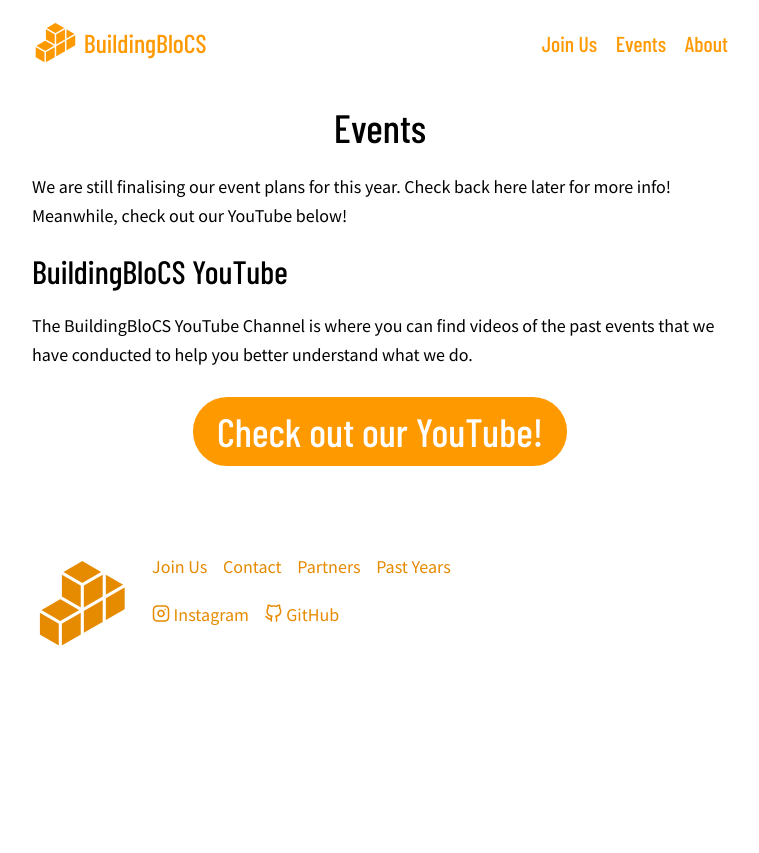
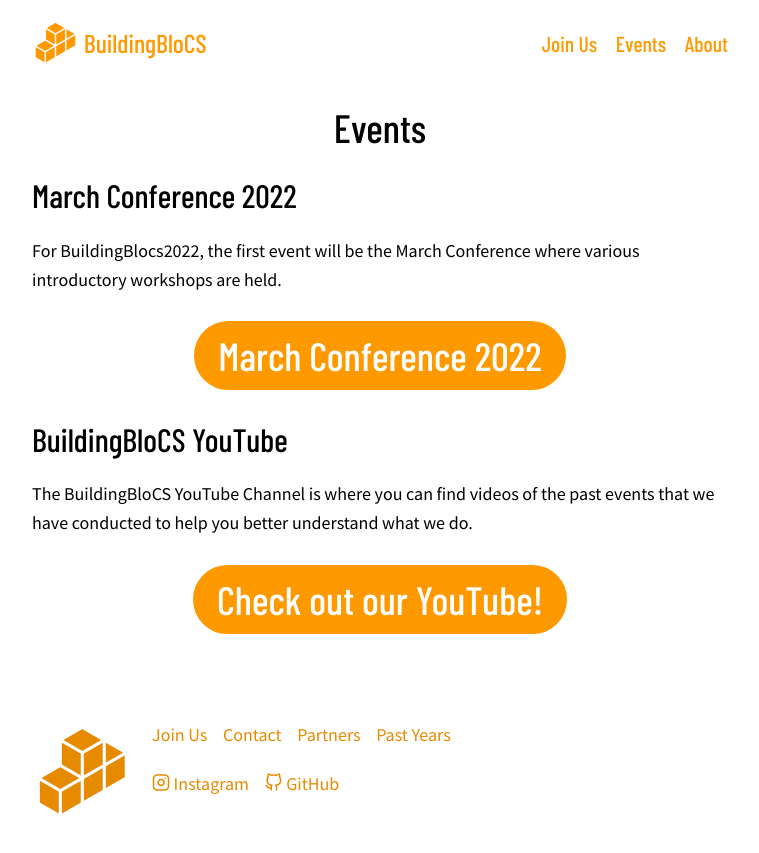
Before and after one commit to buildingblocs/2022, a Jekyll site: the page built from events/index.md, in a window 1280 px wide. Shown: the top 853 px of the page, without its empty margins (260-1019 px from the left). Built offline with Jekyll 4.4.1, drawn with Linux system fonts in a browser that asks for light colours; some web fonts are replaced; our own code applies the rules of GitHub Pages for plain Markdown files.

Commit message:
March Conference Link

```diff
--- a/events/index.md
+++ b/events/index.md
@@ -4,7 +4,9 @@ layout: default
 
 # Events
 
-We are still finalising our event plans for this year. Check back here later for more info! Meanwhile, check out our YouTube below!
+## March Conference 2022
+For BuildingBlocs2022, the first event will be the March Conference where various introductory workshops are held.
+# <a class="btn" href="{{ site.baseurl }}/Workshops/March Conference">March Conference 2022</a>
 
 ## BuildingBloCS YouTube
 
```
